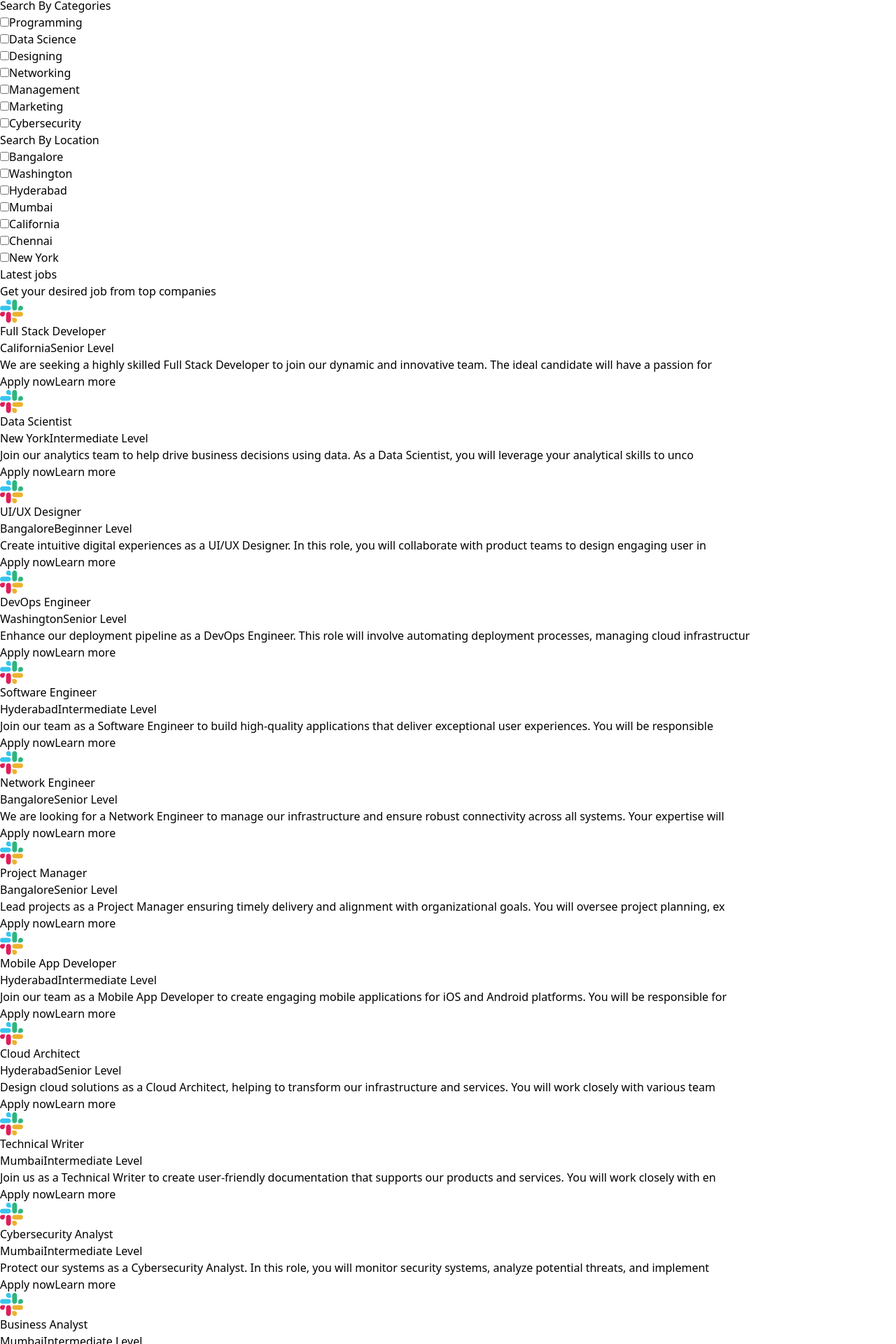
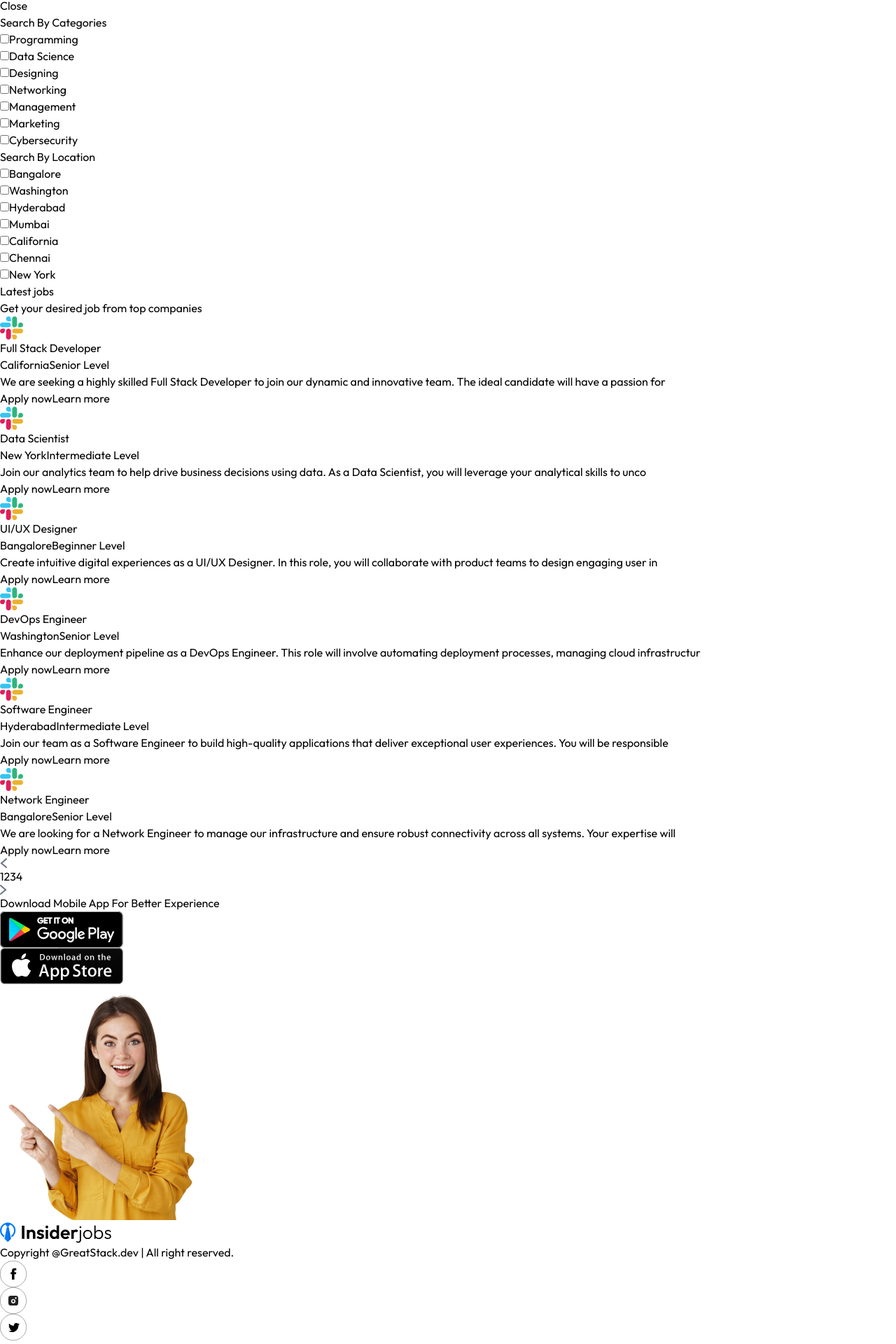
Before and after one commit to bhartichahal16-dev/JobGo, a React (Vite) app in the folder client/: page / in a window 1280 px wide. Shown: the part 596-2516 px from the top of the page at 70% size. Built offline with nearby package versions, Linux system fonts and the light colour scheme; no server answers.

Commit message:
Add font styling, improve JobCard button, enhance JobListing with filters and pagination, and update Home layout

```diff
--- /dev/null
+++ b/client/src/components/AppDownload.jsx
@@ -0,0 +1,23 @@
+import React from 'react'
+import { assets } from '../assets/assets'
+
+const AppDownload = () => {
+  return (
+    <div className='container px-4 2xl:px-20 mx-auto my-20'>
+        <div className='relative bg-graident-to-r from-violet-50 to-purple-50 p-12 sm:p-24 lg:p-32 rounded-lg'>
+            <h1 className='text-2xl sm:text-4xl font-bold mb-8 max-w-md'>Download Mobile App For Better Experience</h1>
+            <div className='flex gap-4'>
+                <a href="#" className='inline-block'>
+                    <img className='h-12' src={assets.play_store} alt="" />
+                </a>
+                <a href="#" className='inline-block'>
+                    <img className='h-12' src={assets.app_store} alt="" />
+                </a>
+            </div>
+        </div>
+        <img className='absolute w-80 right-0 bottom-0 mr-32 max-lg:hidden' src={assets.app_main_img} alt="" />
+    </div>
+  )
+}
+
+export default AppDownload
--- /dev/null
+++ b/client/src/components/Footer.jsx
@@ -0,0 +1,18 @@
+import React from 'react'
+import { assets } from '../assets/assets'
+
+const Footer = () => {
+  return (
+    <div className='container px-4 2xl:px-20 mx-auto flex items-center justify-between gap-4 py-3 mt-20'>
+        <img width={160} src={assets.logo} alt="" />
+        <p className='flex-1 border-1 border-gray-400 pl-4 text-sm text-gray-500 max-sm:hidden'>Copyright @GreatStack.dev | All right reserved.</p>
+        <div className='flex gap-2.5'>
+            <img width={38} src={assets.facebook_icon} alt="" />
+            <img width={38} src={assets.instagram_icon} alt="" />
+            <img width={38} src={assets.twitter_icon} alt="" />
+        </div>
+    </div>
+  )
+}
+
+export default Footer
--- a/client/src/components/JobCard.jsx
+++ b/client/src/components/JobCard.jsx
@@ -15,7 +15,7 @@
         <p className='text-gray-500 text-sm mt-4' dangerouslySetInnerHTML={{__html:job.description.slice(0,150)}}></p>
         <div className='mt-4 flex gap-4 text-sm'>
             <button className='bg-blue-600 text-white px-4 py-2 rounded'>Apply now</button>
-            <button className='text-gray-500 bordr border-gray-500 rounded px-4 py-2'>Learn more</button>
+            <button className='text-gray-500 border border-gray-500 rounded px-4 py-2'>Learn more</button>
         </div>
     </div>
  )
--- a/client/src/components/JobListing.jsx
+++ b/client/src/components/JobListing.jsx
@@ -2,9 +2,14 @@
 import {AppContext} from '../context/AppContext'
 import { assets, JobCategories, JobLocations } from '../assets/assets'
 import JobCard from './JobCard'
+import { useState } from 'react'
 const JobListing = () => {
 
         const {isSearched , searchFilter, setSearchFilter, jobs} = useContext(AppContext)
+
+        const [showFilter, setShowFilter] = useState(true)
+
+        const [currentPage, setCurrentPage] = useState(1)
     return (
         <div className='container 2xl:px-20 mx-auto flex flex-col lg:flex-row max-lg:space-y-8 py-8'>
 
@@ -32,8 +37,12 @@
                     )
                 }
 
+                <button onClick={(e) => setShowFilter(prev => !prev)}className='px-6 py-1.5 rounded border border-gray-400 lg:hidden'>
+                    {showFilter ? "Close" : "Filters"}
+                </button>
+
                 {/* Category Filter */}
-                <div className='max-lg:hidden'>
+                <div className={showFilter ? " " : "max-lg:hidden"}>
                     <h4 className='font-medium text-lg py-4'>Search By Categories</h4>
                     <ul className='space-y-4 text-gray-600'>
                         {
@@ -49,7 +58,7 @@
 
 
                 {/* Location Filter */}
-                <div className='max-lg:hidden'>
+                <div className={showFilter ? " " : "max-lg:hidden"}>
                     <h4 className='font-medium text-lg py-4 pt-14'>Search By Location</h4>
                     <ul className='space-y-4 text-gray-600'>
                         {
@@ -69,10 +78,28 @@
                 <h3 className='font-medium text-3xl py-2' id='job-list'>Latest jobs</h3>
                 <p className='mb-8'>Get your desired job from top companies</p>
                 <div className='grid grid-cols-1 sm:grid-cols-2 xl:grid-cols-3 gap-4'>
-                        {jobs.map((job, index)=>(
+                        {jobs.slice((currentPage-1)*6, currentPage*6).map((job, index)=>(
                             <JobCard key={index} job={job}/>
                         ))}
                 </div>
+
+
+                {/* Pagination */}
+                {jobs.length > 0 && (
+                <div className='flex items-center justify-center space-x-2 mt-10'>
+                    <a href="#job-list">
+                        <img onClick={() => setCurrentPage(Math.max(currentPage-1),1)} src={assets.left_arrow_icon} alt="" />
+                    </a>
+                    {Array.from({length:Math.ceil(jobs.length/6)}).map((_,index)=>(
+                        <a href="#job-list">
+                            <button onClick={() => setCurrentPage(index+1)} className={`w-10 h-10 flex items-center justify-center border border-gray-300 rounded ${currentPage === index+ 1 ? 'bg-blue-100 text-blue-500' : 'text-gray-500'}`}>{index + 1}</button>
+                        </a>
+                    ))}
+
+                    <a href="#job-list">
+                        <img onClick={() => setCurrentPage(Math.min(currentPage+1,Math.ceil(jobs.length / 6)))} src={assets.right_arrow_icon} alt="" />
+                    </a>
+                </div>)}
             </section>
         </div>
     )
--- a/client/src/components/Navbar.jsx
+++ b/client/src/components/Navbar.jsx
@@ -15,7 +15,7 @@
                 ?<div className='flex items-center gap-3'>
                     <Link to={'/applications'}>Applied Jobs</Link>
                     <p>|</p>
-                    <p>Hi, {user.firstName+" "+user.lastName}</p>
+                    <p className='max-sm:hidden'>Hi, {user.firstName+" "+user.lastName}</p>
                     <UserButton />
                 </div>
                 :
--- a/client/src/index.css
+++ b/client/src/index.css
@@ -1,3 +1,10 @@
+@import url('https://fonts.googleapis.com/css2?family=Outfit:wght@100..900&display=swap');
+
+
 @tailwind base;
 @tailwind components;
 @tailwind utilities;
+
+*{
+    font-family: 'Outfit';
+}
--- a/client/src/pages/Home.jsx
+++ b/client/src/pages/Home.jsx
@@ -2,12 +2,16 @@
 import Navbar from '../components/Navbar'
 import Hero from '../components/Hero'
 import JobListing from '../components/JobListing'
+import AppDownload from '../components/AppDownload'
+import Footer from '../components/Footer'
 const Home = () => {
   return (
     <div>
         <Navbar />
         <Hero />
         <JobListing />
+        <AppDownload />
+        <Footer />
     </div>
   )
 }
```
